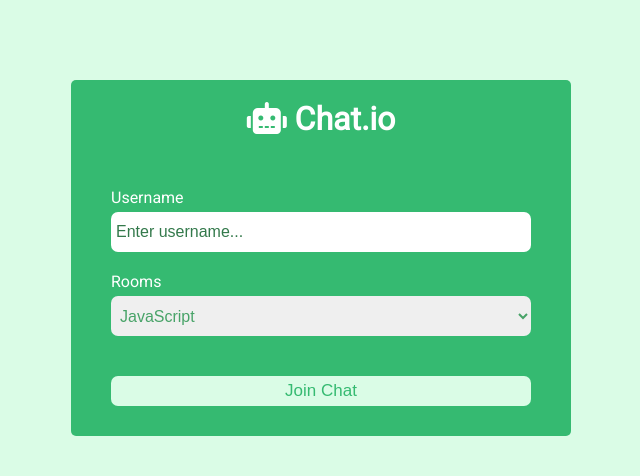
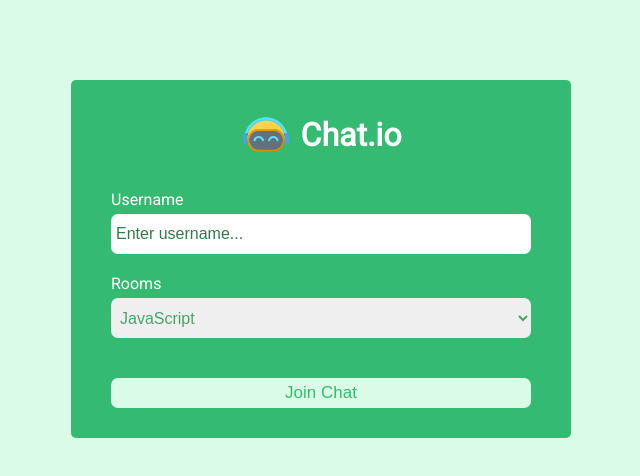
Before and after one commit to david4473/chat-io, a website: page public/index.html in a window 1280 px wide. Shown: the whole page, without its empty margins (319-959 px from the left). Drawn offline with Linux system fonts and the light colour scheme.

Commit message:
i think i fixed the deplyement issues

```diff
--- a/public/css/style.css
+++ b/public/css/style.css
@@ -1,4 +1,5 @@
 @import url('https://fonts.googleapis.com/css?family=Roboto&display=swap');
+@import url('https://fonts.googleapis.com/css2?family=Poppins&display=swap');
 
 :root {
 	--dark-color-a: #35ba71;
@@ -124,6 +125,7 @@ a {
 	border-bottom-right-radius: 10px;
 	border-top-right-radius: 30px;
 	padding: 17px;
+	font-family: 'Poppins', sans-serif;
 }
 
 .chat-messages .message .meta {
@@ -181,10 +183,22 @@ p.text{
 
 .join-header {
 	text-align: center;
-	padding: 20px;
+	padding: 30px 0 0 0;
 	background: var(--dark-color-a);
 	border-top-left-radius: 5px;
 	border-top-right-radius: 5px;
+	display: flex;
+	justify-content: center;
+	align-items: center;
+	position: relative;
+}
+
+.join-header img{
+	margin-right: 10px;
+}
+
+.join-header h1{
+
 }
 
 .join-main {
--- a/public/index.html
+++ b/public/index.html
@@ -4,6 +4,7 @@
 		<meta charset="UTF-8" />
 		<meta name="viewport" content="width=device-width, initial-scale=1.0" />
 		<meta http-equiv="X-UA-Compatible" content="ie=edge" />
+		<link rel="shortcut icon" type="image/jpg" href="./src/icons8-music-robot-48.png"/>
 		<link
 			rel="stylesheet"
 			href="https://cdnjs.cloudflare.com/ajax/libs/font-awesome/5.12.1/css/all.min.css"
@@ -11,12 +12,13 @@
 			crossorigin="anonymous"
 		/>
 		<link rel="stylesheet" href="css/style.css" />
-		<title>ChatCord App</title>
+		<title>Chat.io</title>
 	</head>
 	<body>
 		<div class="join-container">
 			<header class="join-header">
-				<h1><i class="fas fa-robot"></i> Chat.io</h1>
+				<img src="./src/icons8-music-robot-96.png" alt="" width="50px">
+				<h1> Chat.io</h1>
 			</header>
 			<main class="join-main">
 				<form action="chat.html">
```
Also changed, not shown: public/chat.html (+4 -2 lines), public/src/icons8-music-robot-48.png (added), public/src/icons8-music-robot-96.png (added), 1 other file.
